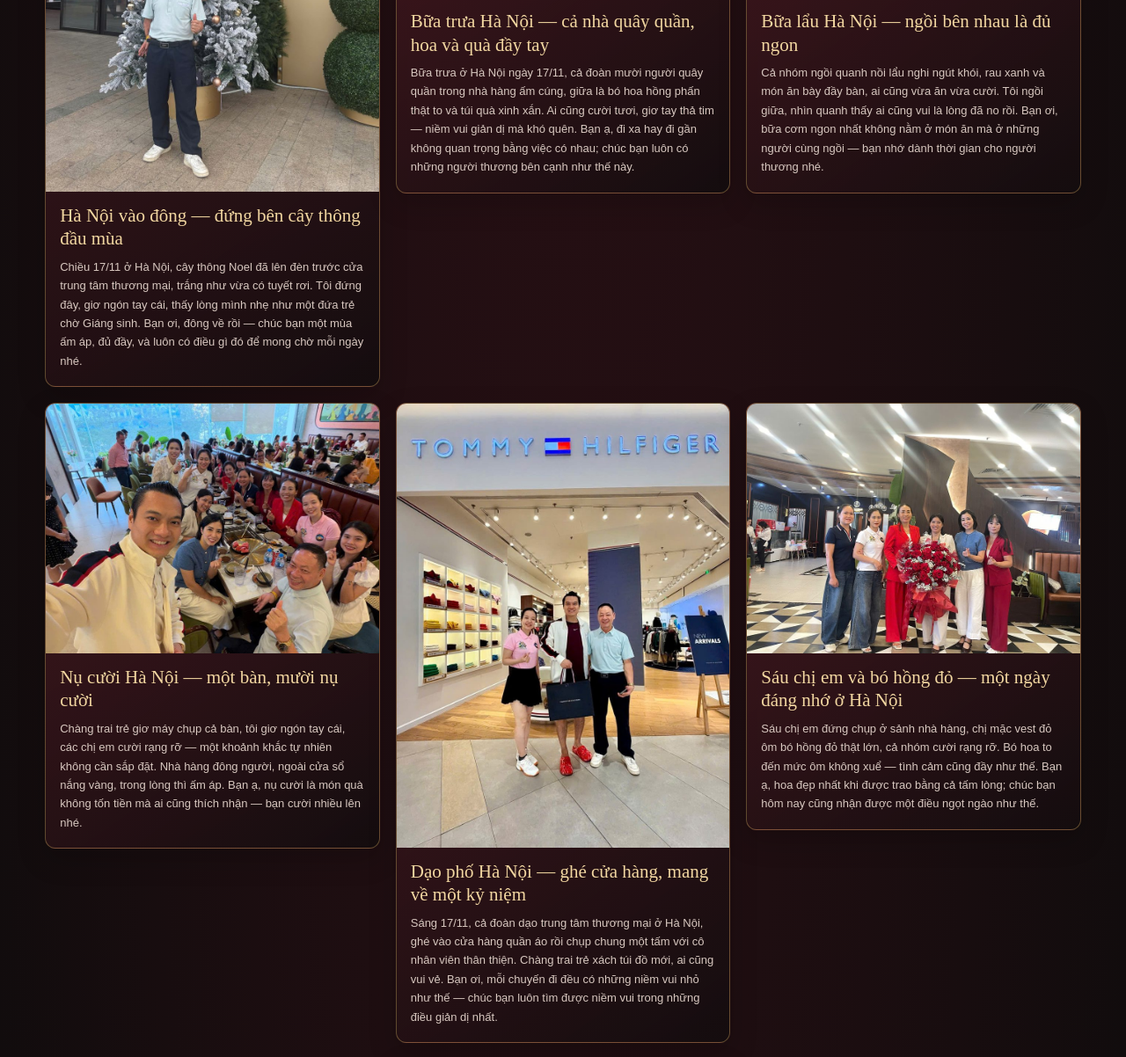
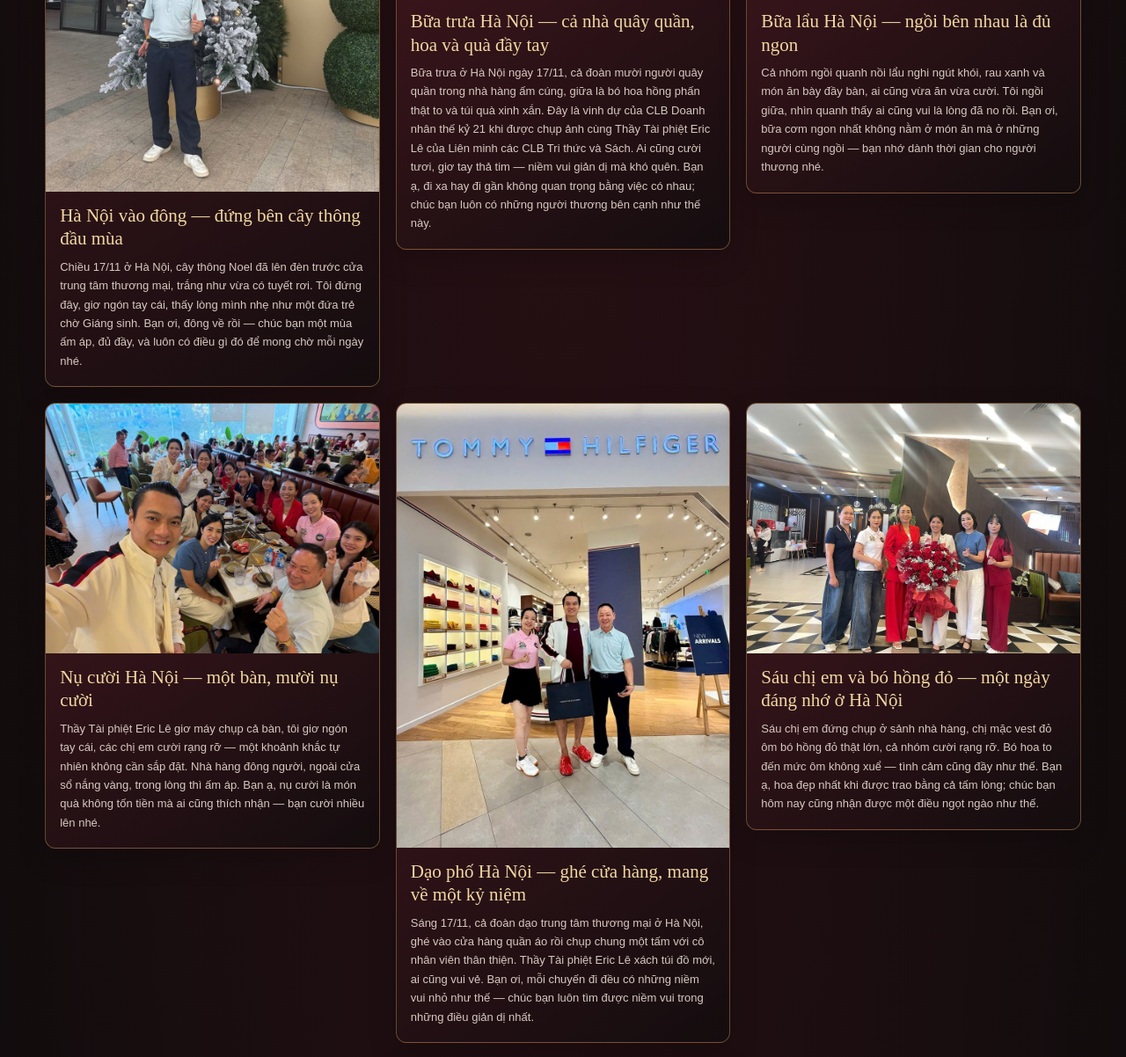
Before and after one commit to nguyenvansanh62-sudo/ngam-ma-song-dep, a plain HTML site: page index.html in a window 1280 px wide. Shown: the part 3251-4453 px from the top of the page at 88% size. Drawn offline with Linux system fonts and the light colour scheme.

Commit message:
Đính chính: ghi tên Thầy Tài phiệt Eric Lê trong mục Hành trình trải nghiệm

```diff
--- a/index.html
+++ b/index.html
@@ -155,10 +155,10 @@ body:after{content:"";position:fixed;z-index:20;top:12%;left:-28%;width:170px;he
   <p class="hanh-trinh-chuyen"><b>Hà Nội — 17/11/2026.</b> Một ngày ở Hà Nội: dạo trung tâm thương mại, ăn trưa cùng đoàn trong nhà hàng ấm cúng và chụp ảnh kỷ niệm với hoa và quà.</p>
   <div class="hanh-trinh-grid">
 <figure class="hanh-trinh-card"><img src="assets/hanh-trinh/hn-17-11-2026/cay-thong-noel.jpg" alt="Nguyễn Văn Sánh đứng một mình trước cây thông Noel phủ tuyết trắng, giơ ngón tay cái cười tươi" loading="lazy"><figcaption><h3>Hà Nội vào đông — đứng bên cây thông đầu mùa</h3><p>Chiều 17/11 ở Hà Nội, cây thông Noel đã lên đèn trước cửa trung tâm thương mại, trắng như vừa có tuyết rơi. Tôi đứng đây, giơ ngón tay cái, thấy lòng mình nhẹ như một đứa trẻ chờ Giáng sinh. Bạn ơi, đông về rồi — chúc bạn một mùa ấm áp, đủ đầy, và luôn có điều gì đó để mong chờ mỗi ngày nhé.</p></figcaption></figure>
-<figure class="hanh-trinh-card"><img src="assets/hanh-trinh/hn-17-11-2026/bua-trua-tap-the.jpg" alt="Cả đoàn mười người chụp ảnh tập thể trong nhà hàng, giữa là bó hoa hồng phấn và túi quà" loading="lazy"><figcaption><h3>Bữa trưa Hà Nội — cả nhà quây quần, hoa và quà đầy tay</h3><p>Bữa trưa ở Hà Nội ngày 17/11, cả đoàn mười người quây quần trong nhà hàng ấm cúng, giữa là bó hoa hồng phấn thật to và túi quà xinh xắn. Ai cũng cười tươi, giơ tay thả tim — niềm vui giản dị mà khó quên. Bạn ạ, đi xa hay đi gần không quan trọng bằng việc có nhau; chúc bạn luôn có những người thương bên cạnh như thế này.</p></figcaption></figure>
+<figure class="hanh-trinh-card"><img src="assets/hanh-trinh/hn-17-11-2026/bua-trua-tap-the.jpg" alt="Cả đoàn mười người chụp ảnh tập thể trong nhà hàng, giữa là bó hoa hồng phấn và túi quà" loading="lazy"><figcaption><h3>Bữa trưa Hà Nội — cả nhà quây quần, hoa và quà đầy tay</h3><p>Bữa trưa ở Hà Nội ngày 17/11, cả đoàn mười người quây quần trong nhà hàng ấm cúng, giữa là bó hoa hồng phấn thật to và túi quà xinh xắn. Đây là vinh dự của CLB Doanh nhân thế kỷ 21 khi được chụp ảnh cùng Thầy Tài phiệt Eric Lê của Liên minh các CLB Tri thức và Sách. Ai cũng cười tươi, giơ tay thả tim — niềm vui giản dị mà khó quên. Bạn ạ, đi xa hay đi gần không quan trọng bằng việc có nhau; chúc bạn luôn có những người thương bên cạnh như thế này.</p></figcaption></figure>
 <figure class="hanh-trinh-card"><img src="assets/hanh-trinh/hn-17-11-2026/bua-lau-ha-noi.jpg" alt="Cả nhóm ngồi quanh nồi lẩu nghi ngút khói, ai cũng cười tươi" loading="lazy"><figcaption><h3>Bữa lẩu Hà Nội — ngồi bên nhau là đủ ngon</h3><p>Cả nhóm ngồi quanh nồi lẩu nghi ngút khói, rau xanh và món ăn bày đầy bàn, ai cũng vừa ăn vừa cười. Tôi ngồi giữa, nhìn quanh thấy ai cũng vui là lòng đã no rồi. Bạn ơi, bữa cơm ngon nhất không nằm ở món ăn mà ở những người cùng ngồi — bạn nhớ dành thời gian cho người thương nhé.</p></figcaption></figure>
-<figure class="hanh-trinh-card"><img src="assets/hanh-trinh/hn-17-11-2026/nu-cuoi-ha-noi.jpg" alt="Cả bàn ăn cười rạng rỡ trong nhà hàng đông người, ngoài cửa sổ nắng vàng" loading="lazy"><figcaption><h3>Nụ cười Hà Nội — một bàn, mười nụ cười</h3><p>Chàng trai trẻ giơ máy chụp cả bàn, tôi giơ ngón tay cái, các chị em cười rạng rỡ — một khoảnh khắc tự nhiên không cần sắp đặt. Nhà hàng đông người, ngoài cửa sổ nắng vàng, trong lòng thì ấm áp. Bạn ạ, nụ cười là món quà không tốn tiền mà ai cũng thích nhận — bạn cười nhiều lên nhé.</p></figcaption></figure>
-<figure class="hanh-trinh-card"><img src="assets/hanh-trinh/hn-17-11-2026/dao-pho-ha-noi.jpg" alt="Ba người đứng chụp trước cửa hàng trong trung tâm thương mại, chàng trai trẻ xách túi đồ mới mua" loading="lazy"><figcaption><h3>Dạo phố Hà Nội — ghé cửa hàng, mang về một kỷ niệm</h3><p>Sáng 17/11, cả đoàn dạo trung tâm thương mại ở Hà Nội, ghé vào cửa hàng quần áo rồi chụp chung một tấm với cô nhân viên thân thiện. Chàng trai trẻ xách túi đồ mới, ai cũng vui vẻ. Bạn ơi, mỗi chuyến đi đều có những niềm vui nhỏ như thế — chúc bạn luôn tìm được niềm vui trong những điều giản dị nhất.</p></figcaption></figure>
+<figure class="hanh-trinh-card"><img src="assets/hanh-trinh/hn-17-11-2026/nu-cuoi-ha-noi.jpg" alt="Cả bàn ăn cười rạng rỡ trong nhà hàng đông người, ngoài cửa sổ nắng vàng" loading="lazy"><figcaption><h3>Nụ cười Hà Nội — một bàn, mười nụ cười</h3><p>Thầy Tài phiệt Eric Lê giơ máy chụp cả bàn, tôi giơ ngón tay cái, các chị em cười rạng rỡ — một khoảnh khắc tự nhiên không cần sắp đặt. Nhà hàng đông người, ngoài cửa sổ nắng vàng, trong lòng thì ấm áp. Bạn ạ, nụ cười là món quà không tốn tiền mà ai cũng thích nhận — bạn cười nhiều lên nhé.</p></figcaption></figure>
+<figure class="hanh-trinh-card"><img src="assets/hanh-trinh/hn-17-11-2026/dao-pho-ha-noi.jpg" alt="Ba người đứng chụp trước cửa hàng trong trung tâm thương mại, Thầy Tài phiệt Eric Lê xách túi đồ mới mua" loading="lazy"><figcaption><h3>Dạo phố Hà Nội — ghé cửa hàng, mang về một kỷ niệm</h3><p>Sáng 17/11, cả đoàn dạo trung tâm thương mại ở Hà Nội, ghé vào cửa hàng quần áo rồi chụp chung một tấm với cô nhân viên thân thiện. Thầy Tài phiệt Eric Lê xách túi đồ mới, ai cũng vui vẻ. Bạn ơi, mỗi chuyến đi đều có những niềm vui nhỏ như thế — chúc bạn luôn tìm được niềm vui trong những điều giản dị nhất.</p></figcaption></figure>
 <figure class="hanh-trinh-card"><img src="assets/hanh-trinh/hn-17-11-2026/sau-chi-em-bo-hong-do.jpg" alt="Sáu chị em đứng chụp ở sảnh nhà hàng, chị mặc vest đỏ ôm bó hồng đỏ thật lớn" loading="lazy"><figcaption><h3>Sáu chị em và bó hồng đỏ — một ngày đáng nhớ ở Hà Nội</h3><p>Sáu chị em đứng chụp ở sảnh nhà hàng, chị mặc vest đỏ ôm bó hồng đỏ thật lớn, cả nhóm cười rạng rỡ. Bó hoa to đến mức ôm không xuể — tình cảm cũng đầy như thế. Bạn ạ, hoa đẹp nhất khi được trao bằng cả tấm lòng; chúc bạn hôm nay cũng nhận được một điều ngọt ngào như thế.</p></figcaption></figure>
 <figure class="hanh-trinh-card"><img src="assets/hanh-trinh/hn-17-11-2026/bo-hong-do.jpg" alt="Chị mặc bộ vest đỏ ôm bó hồng đỏ, đứng giữa nhà hàng với nụ cười hiền" loading="lazy"><figcaption><h3>Bó hồng đỏ giữa Hà Nội — rực rỡ như chính nụ cười</h3><p>Chị mặc bộ vest đỏ, ôm bó hồng đỏ hơn mấy chục bông, đứng giữa nhà hàng với nụ cười hiền. Hoa đỏ, áo đỏ, sàn caro — cả khung hình rực rỡ mà vẫn ấm áp. Bạn ơi, chúc bạn một ngày tươi như hoa hồng, rạng rỡ như nụ cười này nhé.</p></figcaption></figure>
   </div>
```
